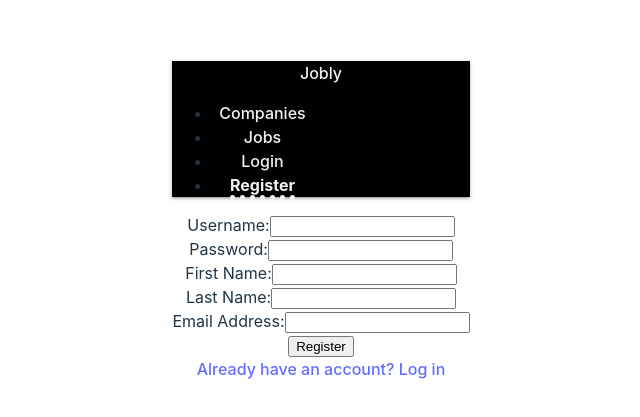
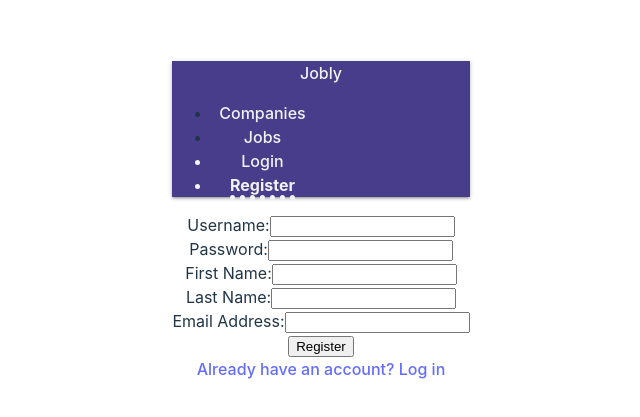
Before and after one commit to nataliecc1701/jobly-frontend, a React (Vite) app in the folder frontend/: page /signup in a window 1280 px wide. Shown: the part 179-596 px from the top of the page, without its empty margins (319-959 px from the left). Built offline with nearby package versions, Linux system fonts and the light colour scheme; no server answers.

Commit message:
moved functions used for login/signup pages into context

```diff
--- a/frontend/src/App.jsx
+++ b/frontend/src/App.jsx
@@ -45,8 +45,8 @@ function App() {
 
   return (
     <div className='app'>
-      <LoginContext.Provider value={currentUser}>
-        <Router auth={auth} setLoginLoading={setLoginLoading} />
+      <LoginContext.Provider value={{auth, setLoginLoading, user: currentUser}}>
+        <Router />
       </LoginContext.Provider>
     </div>
   )
--- a/frontend/src/LoginPage.jsx
+++ b/frontend/src/LoginPage.jsx
@@ -1,8 +1,10 @@
-import React, { useState } from "react"
+import React, { useState, useContext } from "react"
 import { Link, useNavigate } from "react-router-dom"
+import LoginContext from "./LoginContext";
 
-const LoginPage = ({ auth, setLoginLoading }) => {
+const LoginPage = () => {
     const navigate = useNavigate();
+    const {auth, setLoginLoading} = useContext(LoginContext);
     const [formData, setFormData] = useState({
         username: "",
         password: "",
--- a/frontend/src/NavBar.css
+++ b/frontend/src/NavBar.css
@@ -1,7 +1,7 @@
 /* copied from snack-or-booze assessment */
 
 nav {
-  background-color: black;
+  background-color: darkslateblue;
   box-shadow: 0 2px 2px 0 rgba(0,0,0,0.14), 0 3px 1px -2px rgba(0,0,0,0.12), 0 1px 5px 0 rgba(0,0,0,0.2);
 }
 
@@ -38,3 +38,7 @@ nav a.active.navbar-brand {
 nav a:not(.navbar-brand):hover {
   font-weight: bold;
 }
+
+.NavBar-user-info {
+  color: aliceblue
+}
--- a/frontend/src/NavBar.jsx
+++ b/frontend/src/NavBar.jsx
@@ -6,7 +6,7 @@ import "./NavBar.css"
 import LoginContext from "./LoginContext";
 
 const NavBar = () => {
-    const user = useContext(LoginContext)
+    const {user} = useContext(LoginContext);
 
     function userInfo() {
         if (!("username" in user)) return <div className="NavBar-user-info">
@@ -20,7 +20,7 @@ const NavBar = () => {
 
         return <div className="NavBar-user-info">
             <NavItem>
-            Welcome, {user.username}
+            Welcome, {user.firstName}
             </NavItem>
         </div>
     }
--- a/frontend/src/Router.jsx
+++ b/frontend/src/Router.jsx
@@ -9,7 +9,7 @@ import LoginPage from "./LoginPage";
 import SignupPage from "./SignupPage";
 import ProfilePage from "./ProfilePage";
 
-const Router = ({auth, setLoginLoading}) => {
+const Router = () => {
     return <BrowserRouter>
         <NavBar />
 
@@ -18,8 +18,8 @@ const Router = ({auth, setLoginLoading}) => {
             <Route exact path="/companies" element={<CompaniesList />} />
             <Route path="/companies/:id" element={<CompanyPage />} />
             <Route path="/jobs" element={<JobsList />} />
-            <Route path="/login" element={<LoginPage auth={auth} setLoginLoading={setLoginLoading} />} />
-            <Route path="/signup" element={<SignupPage auth={auth} setLoginLoading={setLoginLoading} />} />
+            <Route path="/login" element={<LoginPage />} />
+            <Route path="/signup" element={<SignupPage />} />
             <Route path="/profile" element={<ProfilePage />} />
             <Route path="*" element={<div>Page Not Found (404)</div>} />
         </Routes>
--- a/frontend/src/SignupPage.jsx
+++ b/frontend/src/SignupPage.jsx
@@ -1,8 +1,10 @@
-import React, { useState } from "react"
+import React, { useState, useContext } from "react"
 import { Link, useNavigate } from "react-router-dom"
+import LoginContext from "./LoginContext";
 
-const SignupPage = ( {auth, setLoginLoading} ) => {
+const SignupPage = () => {
     const navigate = useNavigate();
+    const {auth, setLoginLoading} = useContext(LoginContext)
     const [formData, setFormData] = useState({
         username    : "",
         password    : "",
--- a/frontend/src/Welcome.jsx
+++ b/frontend/src/Welcome.jsx
@@ -4,7 +4,7 @@ import { Link } from "react-router-dom"
 import LoginContext from "./LoginContext"
 
 const Welcome = () => {
-    const user = useContext(LoginContext);
+    const {user} = useContext(LoginContext);
 
     if (!("username" in user)) {
         return <div>Welcome to Jobly, powered by React
```
